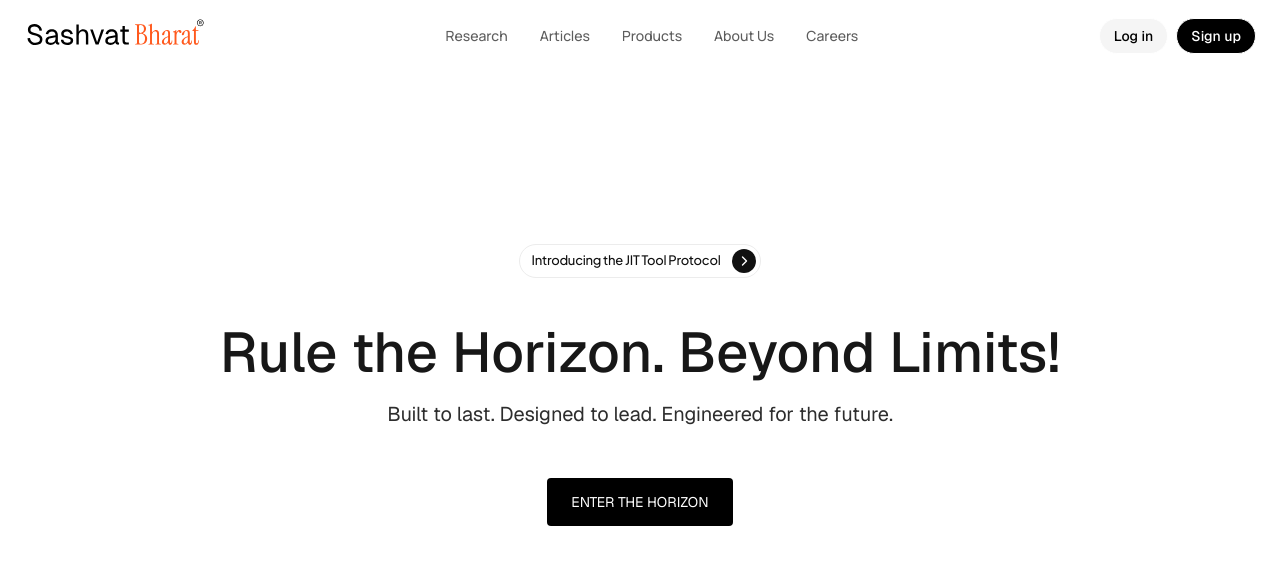
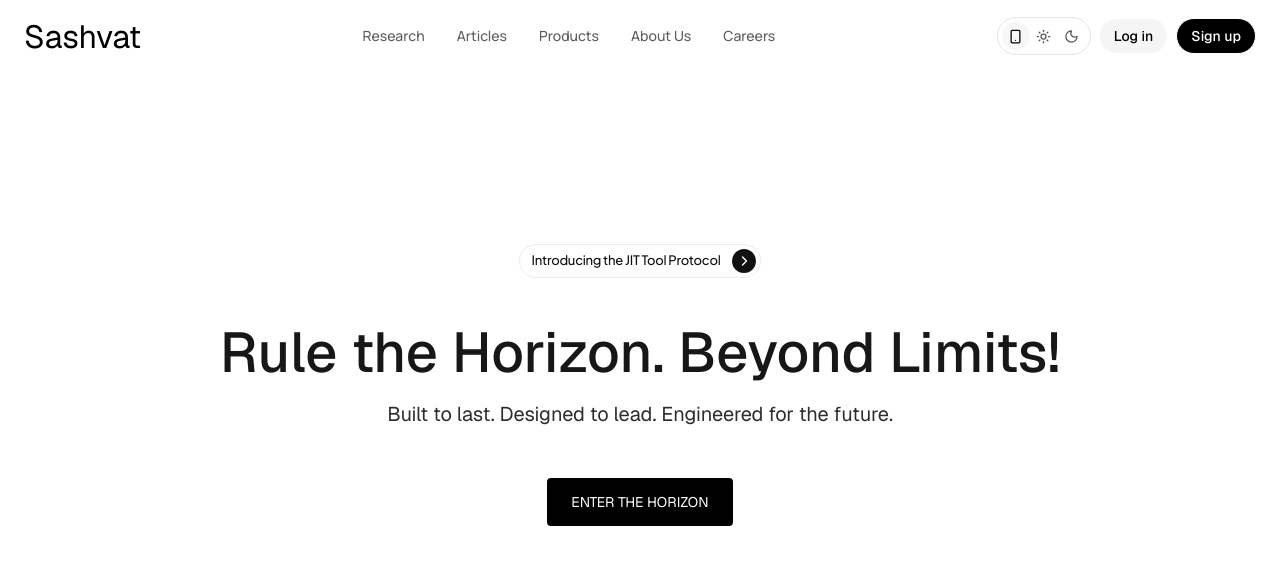
Before and after one commit to sashvat-bharat/sashvat-bharat, a Next.js app: page / in a window 1280 px wide. Shown: the top 564 px of the page. Built offline with nearby package versions, Linux system fonts and the light colour scheme; a web font is replaced by a local one.

Commit message:
Added The Toggle Theme Button

```diff
--- a/package.json
+++ b/package.json
@@ -9,7 +9,7 @@
     "lint": "eslint"
   },
   "dependencies": {
-    "lucide-react": "^0.575.0",
+    "lucide-react": "^0.577.0",
     "next": "16.1.6",
     "react": "19.2.3",
     "react-dom": "19.2.3"
--- a/src/components/layout/TopBar.tsx
+++ b/src/components/layout/TopBar.tsx
@@ -3,7 +3,9 @@ import Image from 'next/image'
 import "@/styles/global.css"
 import "@/styles/layout/TopBar.css"
 import { useState } from 'react'
-import { Menu, X } from 'lucide-react'
+// import { Menu, X } from 'lucide-react'
+import ThemeToggle from '../ui/ThemeToggleButton'
+
 
 
 const TopBar = () => {
@@ -20,8 +22,13 @@ const TopBar = () => {
       <div className='flash-message-space'></div>
 
       <div className="topbar">
+
+        {/* <div className='topbar-left'>
+          <Image src="/logo.svg" alt="logo" width={100} height={100} />
+        </div> */}
+
         <div className='topbar-left'>
-          <Image src="/logo.svg" alt="logo" width={100} height={100} />
+          <h1>Sashvat</h1>
         </div>
 
         <div className='topbar-middle'>
@@ -33,6 +40,9 @@ const TopBar = () => {
         </div>
 
         <div className='topbar-right'>
+
+          <ThemeToggle />
+
           <button className='login-btn'>Log in</button>
           <button className='signup-btn'>Sign up</button>
         </div>
--- /dev/null
+++ b/src/components/ui/ThemeToggleButton.tsx
@@ -0,0 +1,43 @@
+"use client";
+
+import { useState, useEffect } from "react";
+import { Smartphone, Sun, Moon } from "lucide-react";
+import "@/styles/ui/ThemeToggle.css";
+
+
+type Theme = "system" | "light" | "dark";
+
+const ThemeToggle: React.FC = () => {
+  const [theme, setTheme] = useState<Theme>("system");
+  const icons_size = 15;
+
+  // Load saved theme on mount
+  useEffect(() => {
+    const saved = localStorage.getItem("theme") as Theme | null;
+    if (saved) setTheme(saved);
+  }, []);
+
+  const pick = (t: Theme) => {
+    setTheme(t);
+    localStorage.setItem("theme", t);
+  };
+
+  return (
+    <>
+
+      <div className="theme_toggle_container">
+        <div onClick={() => pick("system")} className={`icon_btn ${theme === "system" ? "active" : ""}`}>
+          <Smartphone size={icons_size} className="icon" />
+        </div>
+        <div onClick={() => pick("light")} className={`icon_btn ${theme === "light" ? "active" : ""}`}>
+          <Sun size={icons_size} className="icon" />
+        </div>
+        <div onClick={() => pick("dark")} className={`icon_btn ${theme === "dark" ? "active" : ""}`}>
+          <Moon size={icons_size} className="icon" />
+        </div>
+      </div>
+    </>
+  );
+};
+
+export default ThemeToggle;
--- a/src/styles/global.css
+++ b/src/styles/global.css
@@ -2,11 +2,5 @@ body {
   margin: 0;
   padding: 0;
   width: 100%;
-  /* max-width: 1280px;  */
   background-color: #FFFFFF;
-  /* background-image: url(/download.webp);
-  background-size: cover;
-  background-position: center;
-  background-repeat: no-repeat;
-  background-attachment: fixed; */
 }
--- a/src/styles/layout/TopBar.css
+++ b/src/styles/layout/TopBar.css
@@ -20,7 +20,7 @@
   background-color: #FFFFFF;
 }
 
-.topbar .topbar-left {
+/* .topbar .topbar-left {
   margin-left: 24px;
 
   img {
@@ -29,7 +29,18 @@
     width: max-content;
   }
 
+} */
+
+.topbar .topbar-left {
+  margin-left: 24px;
+  font-size: 16px;
+
+  h1 {
+    font-weight: 400;
+    font-family: var(--font-geist-sans);
+  }
 }
+
 
 .topbar .topbar-middle {
   gap: 8px;
--- /dev/null
+++ b/src/styles/ui/ThemeToggle.css
@@ -0,0 +1,30 @@
+.theme_toggle_container {
+  padding: 4px;
+  /* height: 24px; */
+  border-radius: 50px;
+  display: flex;
+  align-items: center;
+  justify-content: center;
+  border: 1px solid #E4E4E4;
+}
+
+.theme_toggle_container .icon_btn {
+  height: 28px;
+  width: 28px;
+  color: #555;
+  display: flex;
+  outline: none;
+  cursor: pointer;
+  border-radius: 50%;
+  align-items: center;
+  justify-content: center;
+  border: none;
+  background-color: transparent;
+
+}
+
+/* Persistent active state — stays styled after click */
+.theme_toggle_container .icon_btn.active {
+  background-color: #F7F7F7;
+  color: #000;
+}
```
Also changed, not shown: 1 other file (tests, documents, lock files or other folders).
